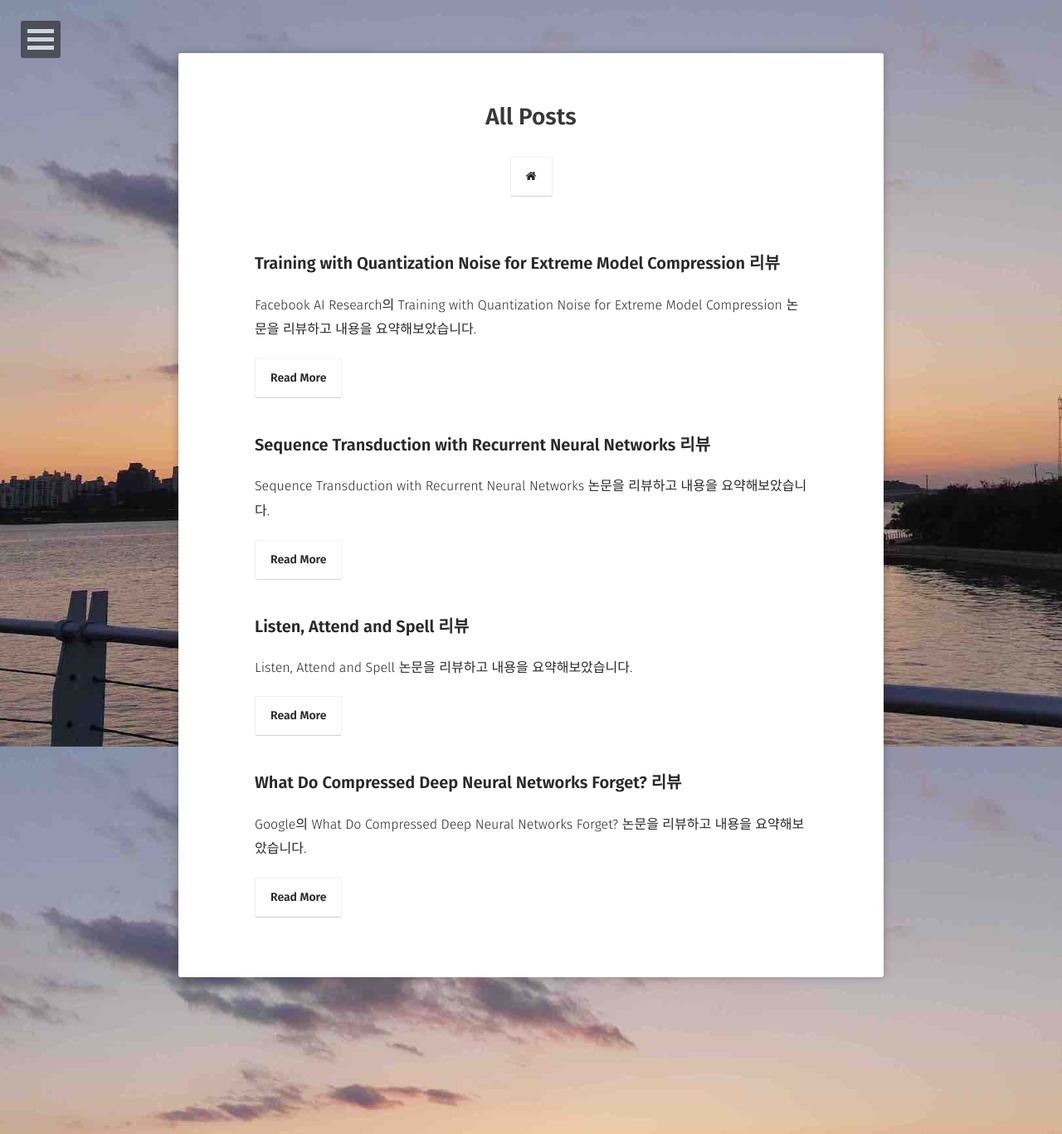
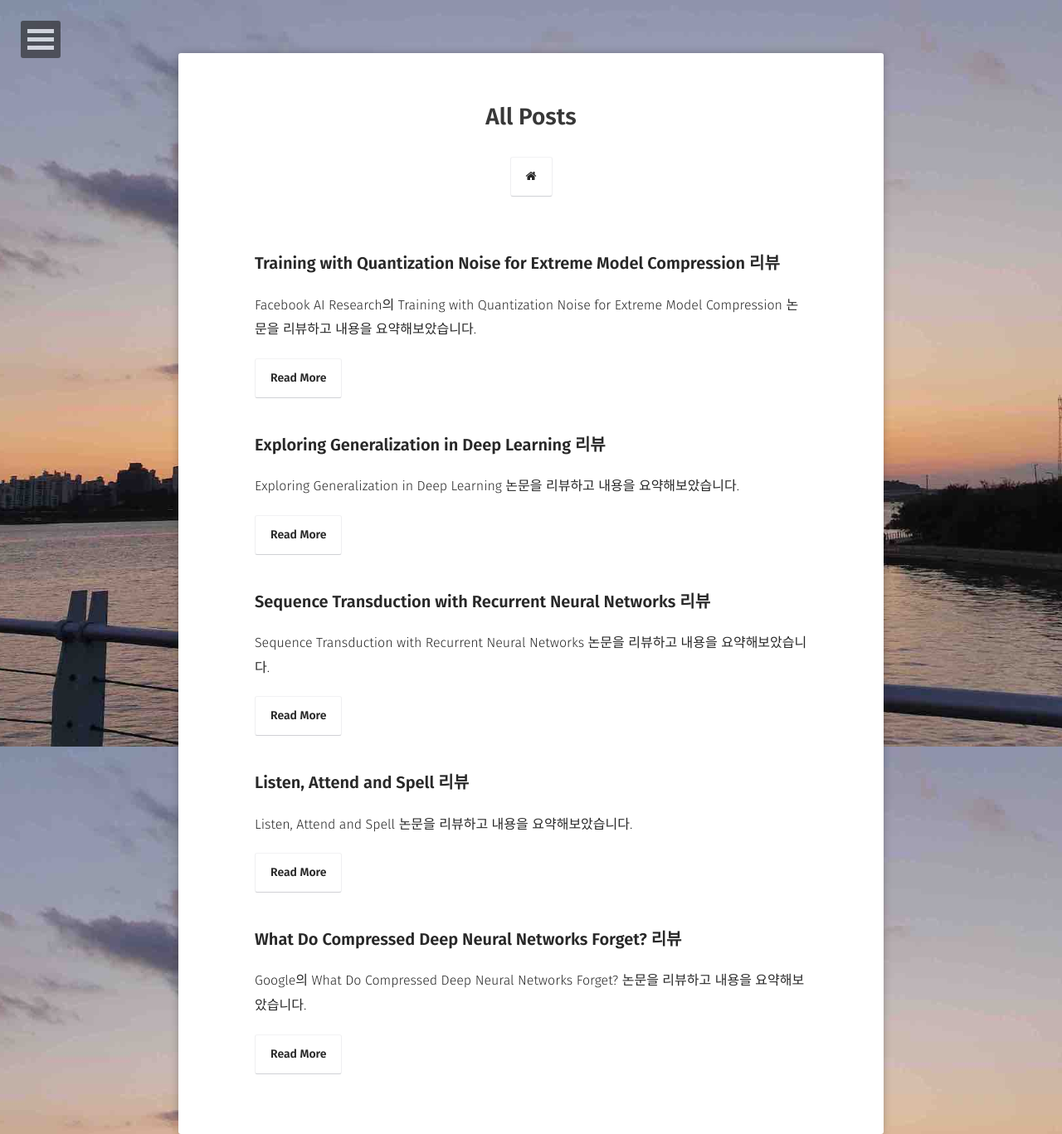
Before and after one commit to psj8252/psj8252.github.io, a Jekyll site: the page built from posts/index.md, in a window 1280 px wide. Shown: the whole page at 83% size. Built offline with Jekyll 4.4.1, drawn with Linux system fonts in a browser that asks for light colours; part of the change alters nothing that is shown.

Commit message:
feat: Exploring Generalization in Deep Learning 추가

```diff
--- /dev/null
+++ b/_posts/2020-04-19-exploring-generalization-in-deep-learning.md
@@ -0,0 +1,331 @@
+---
+layout: post
+title: Exploring Generalization in Deep Learning 리뷰
+comments: true
+excerpt: Exploring Generalization in Deep Learning 논문을 리뷰하고 내용을 요약해보았습니다.
+tag:
+- Machine Learning
+- Deep Learning
+- Generalization
+---
+
+<link rel="stylesheet" href="https://cdn.jsdelivr.net/npm/katex@0.12.0/dist/katex.min.css" integrity="sha384-AfEj0r4/OFrOo5t7NnNe46zW/tFgW6x/bCJG8FqQCEo3+Aro6EYUG4+cU+KJWu/X" crossorigin="anonymous">
+
+<script defer src="https://cdn.jsdelivr.net/npm/katex@0.12.0/dist/katex.min.js" integrity="sha384-g7c+Jr9ZivxKLnZTDUhnkOnsh30B4H0rpLUpJ4jAIKs4fnJI+sEnkvrMWph2EDg4" crossorigin="anonymous"></script>
+
+<script defer src="https://cdn.jsdelivr.net/npm/katex@0.12.0/dist/contrib/auto-render.min.js" integrity="sha384-mll67QQFJfxn0IYznZYonOWZ644AWYC+Pt2cHqMaRhXVrursRwvLnLaebdGIlYNa" crossorigin="anonymous"
+    onload="renderMathInElement(document.body);"></script>
+
+- [Exploring Generalization in Deep Learning](https://arxiv.org/abs/1706.08947)
+
+# Abstract
+
+---
+
+- 무엇이 Deep 네트워크에서 일반화(generalization)을 이끄는가?
+- 저자들은 당시에 제안된 설명들을 분석하고 각각의 평가 Measure들이 얼마나 일반화를 보장할 수 있는지를 측정함.
+
+# Introduction
+
+---
+
+- over parameterized 세팅에서는 여러개의 global minima가 생길 수 있다. 그런 경우는 여러 global minima들 모두 training error는 최소화 되지만 그 중 다수는 generalize가 잘 되지 않는다.
+→ Training Error를 최소화하는 것은 일반화를 보증하지 못함
+- optimizer의 변경, BatchSize 등이 일반화에 영향을 미치는 경우가 존재하기 때문에 파라미터의 숫자나 모델의 아키텍쳐만 가지고 도출되는 measure는 일반화를 설명하기에 불충분함.
+- 어떤 것들이 Neural Network에서 일반화를 보장할 수 있을까?
+- complexity나 capacity control은 뭐랑 관련된 걸까?
+    - norm이나 margin-based measure가 주로 capacity control에 사용됨
+    - sharpness (파라미터의 변화에 training error가 robust한 정도)나 PAC-Bayes 분석기법이 complexity measure로 제안됨
+
+<br/>
+
+딥러닝에서 일반화를 설명할 수 있는 complexity measure는 무엇이 필요한가?
+
+1. 일반화를 보장하기에 충분해야 함
+2. 실제로 해당 measure 아래 학습했을 때, complexity가 낮아야 함
+3. 기존 uniform measure(모델 파라미터 수 등)로 설명되지 않는 아래의 현상들을 설명할 수 있어야 함
+    - 실제 레이블을 가지고 학습한 일반화가 잘된 모델과 같은 아키텍쳐로 랜덤 레이블을 학습해도 training error를 0까지 떨어뜨릴 수 있음.
+    우리는 해당 measure에서 **실제 label로 학습한 모델의 complexity가 랜덤 레이블를 학습한 모델보다 낮기를 기대**함.
+    - 모델의 파라미터를 키웠을 때 training error는 차이가 없지만 실제 일반화의 성능은 증가하는 경우가 있음.
+    해당 measure 상으로 **모델의 파라미터가 커지면 complexity가 줄어들기를 기대**함
+    - optimization 방법(optimizer or initial parameter)만 다르고 똑같은 구조와 데이터셋으로 학습을 시켰을 때, 양쪽 모두 training error는 0이지만 한쪽이 더 일반화가 잘되는 경우가 있음.
+    해당 measure가 이런 **실제 일반화 성능과 상관관계를 갖기를 기대**함.
+
+<br/>
+
+- 저자들은 당시에 제안된 complexity measure들(norm, robustness, sharpness 등)이 일반화를 잘 설명하는지 여부를 이론적, 실증적으로 검증함
+
+## Notation
+
+$$f_{\mathbf{w}}(\mathbf{x})$$: function computed by a $$d$$ layer feed-forward with parameter $$\mathbf{w}$$ and ReLU
+
+$$f_{\mathbf{w}}(\mathbf{x})=\mathbf{\textit{W}}_d\phi(\mathbf{\textit{W}}_{d-1}\phi(...\phi(\mathbf{\textit{W}_1}\mathbf{x})))$$* where *$$\phi(z)=\max\{0,z\}$$
+
+$$\textit{D}_i^{\mathbf{x,w}}$$: $$i$$ 레이어에서 activation함수에 대응되는 대각 {1,0}  행렬. 단순화를 위해 위에쓴 $$\mathbf{x}$$를 지우고 $$\textit{D}_i$$로 씀.
+
+$$f_{\mathbf{w}}(\mathbf{x}) = W_dD_{d-1}W_{d-1}\cdots D_1W_1\mathbf{x} = W_d(\Pi_{i=1}^{d-1}D_iW_i)\mathbf{x}$$.
+
+<br/>
+
+$$h_i$$: $$i$$ 레이어에서 노드의 개수, $$h_0=n$$
+
+모든 레이어 $$i$$에 대해, $$W_i \in R^{h_i\times h_{i-1}}$$
+
+$$\ell(\mathbf{w,x})$$:  input이 $$x$$일 때, 함수 $$f_\mathbf{w}$$의 예측에 의한 Loss
+
+$$L(\mathbf{w})$$: 예상되는 loss
+
+$$\widehat{L}(\mathbf{w})$$: 트레이닝 셋에 대해 학습했을 때 경험적 loss
+
+$$[k]: \{1,2,\cdots,k\}$$
+(임의의 정수 $$k$$에 대해)
+
+$$\|\cdot\|_F$$: Frobenius norm
+
+$$\|\cdot\|_2$$: spectral norm
+
+$$\|\cdot\|_1$$: element-wise
+$$\ell_1$$-norm
+
+$$\|\cdot\|_\infty$$: element-wise
+$$\ell_\infty$$-norm
+
+# Generalization and Capacity Control in Deep Learning
+
+---
+
+- 저자들은 일반화를 보장하기 위해 요구되는 example의 개수 측면에서 *capacity*를 고려함
+
+    → 그 숫자는 거의 "랜덤 레이블로 학습했을 때 충분히 작은 training error까지 도달할 수 있는 example의 최대 개수"에 대응됨
+
+<br/>
+
+어떤 feedforward나 convolution으로 표현되는 모든 함수의 집합인 모델 클래스 $$\mathcal{H}$$가 주어졌을 때, 어떤 complexity measure를 다음의 맵핑 $$\mathcal{M}$$으로 볼 수 있다.
+
+$$\mathcal{M}:\{\mathcal{H,S}\} \rightarrow \mathbb{R} ^+$$,  $$\mathcal{S}$$ 는 학습셋
+
+이때 제한된 클래스 $$\mathcal{H}_{\mathcal{M},\alpha}=\{h:h\in \mathcal{H},\mathcal{M}\leq\alpha\}$$를 생각할 수 있다. ($$\alpha\geq0)$$
+
+그러면 $$\mathcal{H}_{\mathcal{M,M}(h)}$$의 capacity 관점에서 학습된 가설 모델 $$h$$ 는 일반화가 되었다고 보증할 수 있다.
+
+$$\mathcal{M}(h)$$의 값이 더 작은 $$h$$가 더 잘 일반화 되었을 것이라고 기대한다.
+
+## Network Size
+
+- 어떤 모델이든 유한한 정확도의 파라미터를 가지고 있다. 모델의 capacity는 파라미터의 수에 비례한다.  Bartlett과 Harvey는 feedforward 네트워크의 VC 차원을 아래와 같이 타이트하게 범위를 구했다.
+
+$$ \textmd{VC-dim} = \tilde{O}(d*\dim(\mathbf{w}))$$
+
+→ 파라미터의 숫자가 샘플의 숫자보다 많은 over-parameterized 세팅에서는 파라미터 수에만 의존하는 measure는 너무 약하고 모델의 일반화를 설명할 수 없음
+
+- 요즘 실제 활용되는 모델들은 샘플보다 많은 파라미터를 가진 경우가 많으며, 일반화되지 않고 랜덤 레이블조차 완벽하게 학습함.
+
+## Norms and Margins
+
+- capacity는 파라미터의 숫자와 상관없이 $$\ell_2$$ norm regularized 등으로 통제될 수 있다.
+
+예를 들어 capacity는 각 레이어의 hidden unit의 $$\ell_1$$norm에 기반해 경계가 그어질 수 있다.
+그건 $$\Pi_{i=1}^d\|W_i\|_{1,\infty}^2$$ 에 비례한다.
+여기서 $$\|W_i\|_{1,\infty}$$는 레이어 i의 hidden unit의
+$$\ell_1$$norm중에서 최대값을 뜻한다.
+
+$$\ell_{p,q}$$: 각 hidden unit의 $$\ell_p$$norm 값들의 $$\ell_q$$norm 이다.
+
+예를 들어 $$\ell_{2,2}$$는 $$\ell_F$$(=$$\ell_2)$$norm과 같다.
+
+$$\ell_p$$ path norm:
+$$\Pi_{i=1}^d\|W_i\|_{p,\infty}$$
+
+$$\ell_p$$ path norm은 node-wise rescaling에도 값이 변하지 않는다는 장점이 있다.
+
+node-wise rescaling: $$W_i$$에 $$\alpha$$를 곱하고 $$W_{j}$$에 $$\frac1\alpha$$를 곱해줘 scailing을 재분배하는 것
+
+<br/>
+
+만약 zero/one loss를 사용한다면(틀린개수 세기) loss는 전체 weight값을 반으로 줄이거나 두 배로 늘려도 달라지지 않음. (맞고 틀리고는 똑같을 테니) 따라서 임의의 아주 작은 norm을 얻을 수 있게 됨. ce-loss처럼 scale sensitive한 loss함수를 사용하면 이 문제를 해결할 수 있음.
+
+하지만, ce-loss를 사용하면 loss를 계속 줄이기 위해 결과값이 infinity로 커지는 문제가 발생함. 그러면 weight의 norm도 infinity로 커짐. 결국 이때 norm 값은 언제 멈추었냐의 정도의 의미가 된다.
+
+→ **결국 다른 optimization method나 hyper parameter로 학습한 모델을 weight의 norm으로 비교하는 것은 의미가 없음**
+
+<br/>
+
+대신 다른 network간 Norm의 비교를 유의미하게 만드는 방법은 network output의 scailing을 포함하는 것.
+
+margin: $$f_{\mathbf{w}}(\mathbf{x})[y_{true}]- \max_{y \ne y_{true}} f_{\mathbf{w}}(\mathbf{x})[y]$$
+
+($$x$$: single data point)
+
+정답 레이블의 값과 정답이 아닌 레이블의 값 중 가장 큰 값의 차이를 margin으로 사용한다.
+여러 입력데이터가 있을 때 가장 작은 값을 사용하는 건 예외적인 입력에 민감하기 때문에 margin 값은 하위 $$\epsilon$$ 비율에 해당하는 데이터의 margin을 사용한다. 이때의 margin을 $$\gamma_{margin}$$이라고 한다. $$\epsilon$$은 0.001 에서 0.1사이가 적절.
+
+<br/>
+
+margin을 이용해 capacity에 비례하도록 보정한 결과는 다음과 같다.
+
+$$\ell_2$$ norm →
+$$\frac1 {\gamma_{margin}^2}\Pi_{i=1}^d 4\|W_i\|_F^2$$
+
+$$\ell_1$$-path norm →
+$$\frac1{\gamma_{margin}^2} (\Sigma_{j \in \Pi_{k=0}^d [h_k]} |\Pi_{i=1}^d 2W_i[j_i,j_{i-1}]|)^2$$
+
+$$\ell_2$$-path norm →
+$$\frac1{\gamma_{margin}^2} \Sigma_{j \in \Pi_{k=0}^d [h_k]}\Pi_{i=1}^d 4h_iW_i^2[j_i,j_{i-1}]$$
+
+spectral norm →
+$$\frac1{\gamma_{margin}^2} \Pi_{i=1}^d h_i\|W_i\|_2^2$$
+
+이 식들은 parameter 수와 독립적으로 norm의 측면에서 capacity의 경계를 설정할 수 있다.
+
+![](../assets/post_files/exploring-generalization-in-deep-learning/1.png)
+
+저자들은 norm을 실제 레이블과 랜덤레이블로 학습했을 때를 비교했다. 저자들이 기대한 것은 두 가지이다.
+
+1. 실제 레이블로 학습했을 때, 랜덤레이블로 학습한 모델보다 complexity가 낮을 것
+2. 랜덤 레이블을 학습했을 때, capacity가 training 샘플의 수에 비례해 증가하는 것, 그 증가폭이 실제 레이블일 때 보다 더 클 것. (랜덤 레이블을 학습시키려면 모든 추가적인 샘플은 새 capacity를 필요로하기 때문)
+
+결과는 실제로 그렇게 나왔다.
+
+## Lipschitz Continuity and Robustness
+
+- 립시츠 상수로 capacity의 경계를 설정할 수 있을까?
+- 일반화를 설명할 때 립시츠 상수 자체만으로 충분한가?
+
+<br/>
+
+capacity control를 립시츠 연속 측면에서 다룸.
+
+$$\mathcal{X}$$: input space, $$\mathcal{M}$$: metric(거리 함수) 일때
+
+$$f : \mathcal{X} \rightarrow \mathbb{R}$$ on metric space $$(\mathcal{X}, \mathcal{M})$$
+
+$$|f(x)-f(y)| \leq C_{\mathcal{M}}\mathcal{M}(x,y)$$ 를 만족하는
+$$C_{\mathcal{M}}$$이 존재할 때 $$f$$는 립시츠 함수이다.
+
+- $$f$$는 모델에 대응되고 $$\mathcal{M}$$은 input space $$\mathcal{X}$$에서의 distance function에 대응된다
+
+<br/>
+
+[Luxburg and Bousquet](https://dl.acm.org/doi/10.5555/1005332.1005357)는 metric space $$(\chi, \mathcal{M})$$에서 립시츠 상수와 유한한 diam로 경계를 정할 수 있는 함수들의 capacity를 연구했다.
+
+$$diam_{\mathcal{M}}(\mathcal{X}) = \sup_{x,y \in X} \mathcal{M}(x,y)$$
+
+그들은 $$(\frac{C_{\mathcal{M}}}{\gamma_{margin}})^n diam_{\mathcal{M}}(\mathcal{X})$$ 에 비례하는 capacity를 제시했지만 **이 capacity bound는 input size에 지수적 의존성을 갖는다는 약점**이 있다. (n이 뭔지가 안나와있는데 정황 상 input dimension이 n으로 보임)
+
+<br/>
+
+관련된 또 다른 접근 중에는 [robustness](https://arxiv.org/abs/1005.2243)가 있다.
+
+$$\epsilon>0$$인 $$\epsilon$$이 주어졌을 때, $$\mathcal{X}$$를 아래의 조건을 만족하는 $$K$$개의 disjoint 집합으로 partioning할 수 있다면, 학습된 모델 $$f_{\mathbf{w}}$$는 $$K$$만큼 robust하다.
+
+트레이닝 셋 $$\mathbf{s}$$에 있는 모든 $$(\mathbf{x}, y)$$에 대해 각각의 disjoint set $$C_i$$은 다음을 만족한다.
+
+$$\mathbf{x,z} \in C_i \Rightarrow |\ell(\mathbf{w,x})-\ell(\mathbf{w,z})| \le \epsilon$$
+
+이때 $$K$$ robust한 모델의 capacity는 $$K$$이다.
+
+<br/>
+
+$$K$$는 $$C_{\|\cdot\|}$$로 설명할 수 있는데, 이 때 립시츠 $$C_{\|\cdot\|}$$나 $$C_{\ell_\infty}, C_{\ell_2}$$ 립시츠 상수를 사용하면 결과적으로 input dimension과 네트워크 depth에 지수적인 의존성을 갖게된다.
+
+→ **결국 립시츠 상수만으로는 capacity conrol을 합리적으로 설명할 수 없다.**
+
+## Sharpness
+
+sharpness라는 파라미터 space에 대한 적대적 변동에 robust한지를 측정하는 개념이 일반화의 측정도구로 당시에 제시되었다.
+
+$$\zeta_\alpha(\mathbf{w}) = \frac{\max_{|\nu_i| \le \alpha(|\mathbf{w}_i|+1)}\widehat{L}(f_\mathbf{w+\nu})-\widehat{L}(f_\mathbf{w})}{1 + \widehat{L}(f_\mathbf{w})} \simeq \max_{|\nu_i|\le \alpha(|\mathbf{w}_i|+1)} \widehat{L}(f_\mathbf{w+\nu})-\widehat{L}(f_\mathbf{w})$$
+
+여기서 $$\widehat{L}(f_\mathbf{w})$$는 보통 neural net에서 매우 작기 때문에 중요하지 않은 것으로 보아 sharpness를 제시한 저자들은 단순하게 분모를 무시했다.
+
+![](../assets/post_files/exploring-generalization-in-deep-learning/2.png)
+
+**하지만 sharpness는 모델의 일반화를 측정할 수 없다.**
+
+- 첫째로 랜덤 라벨로 학습한 모델과 실제 라벨로 학습한 모델을 보면 가장 왼쪽 그림인 sharpness는 모델의 크기가 클 때는 맞게 표현되었지만 모델의 크기가 작을 때는 오히려 random label의 sharpness가 더 떨어졌다.
+- 게다가 sharpness는 $$\mathbf{w}$$의 스케일에 의존성이 있기 때문에 파라미터의 스케일을 조정해 인위적으로 크거나 작게 만들 수 있다.
+
+→ **sharpness는 모델의 capacity를 컨트롤하기에 충분하지 않다.**
+
+<br/>
+
+대신에 저자들은 expected sharpness를 **PAC Bayesian** 프레임워크의 맥락으로 보는 관점을 옹호했다.<br/>
+**sharpness와 norm을 함께 사용함으로써 capacity control를 제공하며, 많은 관측된 현상을 설명할 수 있다.**
+
+PAC Bayesian 분석은 $$\mathcal{Q}$$라는 학습 데이터에 의존적인 분포(때때로 posterior 불리는)에서 랜덤하게 뽑힌 predictor (hypothesis)의 기대되는 에러의 범위를 보장한다.
+
+$$f_\mathbf{w}$$: 학습 데이터로 학습된 어떤 예측 함수
+
+$$\mathbf{w}$$: 학습 데이터로 학습한 predictor
+
+$$\nu$$: 확률 변수
+
+predictor에 대한 분포 $$\mathcal{Q}$$를 $$\mathbf{w}+\mathbf{\nu}$$로 나타낼 수 있다.
+
+<br/>
+
+학습데이터와는 독립적인 가설에 대한 prior 분포 $$P$$가 주어졌을 때, $$f_{\mathbf{w}+\nu}$$는 다음과 같다. ([Simplified PAC-Bayesian Margin Bounds](http://citeseerx.ist.psu.edu/viewdoc/summary?doi=10.1.1.129.6048))
+
+$$\mathbb{E}_\nu[L(f_\mathbf{w+\nu})] \le \mathbb{E}_\nu[\widehat{L}(f_\mathbf{w+\nu})] + \sqrt{\mathbb{E}_\nu[\widehat{L}(f_\mathbf{w+\nu})]\mathcal{K}}+\mathcal{K}$$, where $$\mathcal{K}=\frac{2(KL(\mathbf{w}+\nu\|P) + \ln\frac{2m}{\sigma})}{m-1}$$
+
+neuralnet에서는 training Loss $$\mathbb{E}_\nu[\widehat{L}(f_\mathbf{w}+\nu)]$$가 $$\mathcal{K}$$보다 작을 때가 많으므로, 뒤쪽 항이 중요하다.
+
+<br/>
+
+위 식을 조정하면 weaker bound로 다음 식을 얻을 수 있다.
+
+$$\mathbb{E}_\nu[L(f_{\mathbf{w}+\nu})] \le \mathbb{E}_\nu[\widehat{L}(f_\mathbf{w+\nu})] + 4 \sqrt{\frac{(KL(\mathbf{w}+\nu\|P)+\ln\frac{2m}{\sigma}}{m}}$$
+
+이 식은 아래와 같이 다시 표현할 수 있다.
+
+$$\mathbb{E}_\nu[L(f_\mathbf{w+\nu})] \le \widehat{L}(f_\mathbf{w}) + \underbrace{\mathbb{E}_\nu[\widehat{L}(f_\mathbf{w+\nu})] - \widehat{L}(f_\mathbf{w})}_{\textmd{expected sharpness}} + 4 \sqrt{\frac1m \bigg(KL(\mathbf{w+\nu}\|P)+\ln \frac{2m}{\sigma}\bigg)}$$
+
+보시다시피 PAC-Bayes bound는 두 개의 의존성이 있다.
+
+- expected sharpness
+- prior P에 대한 KL divergence
+
+<br/>
+
+이 bound는 어떠한 분포 $$P$$, $$\nu$$ 그리고 어떤 $$\mathbf{w}$$를 골라을 때도 성립하기 때문에 간단하게 $$P$$를 평균 0, $$\sigma^2$$의 분산인 정규분포로 정의하고 $$\nu$$또한 평균 0에 분산이 $$\sigma^2$$인 spherical 가우시안으로 선택하면 다음 식이 된다.
+
+$$\mathbb{E}_\nu[L(f_\mathbf{w+\nu})] \le \widehat{L}(f_\mathbf{w}) + \underbrace{\mathbb{E}_\nu[\widehat{L}(f_\mathbf{w+\nu})] - \widehat{L}(f_\mathbf{w})}_{\textmd{expected sharpness}} + 4 \sqrt{\frac1m \bigg(\underbrace{\frac{\|\mathbf{w}\|_2^2}{2\sigma^2}}_{\textmd{KL}} +\ln \frac{2m}{\sigma}\bigg)}$$
+
+- 위의 일반화는 capacity control을 expected sharpness와 norm을 함께 활용하여 명확한 방법으로 설명한다.
+- 앞에서 sharpness자체는 스케일을 고려하지 않는다고 했는데 위의 bound에서는 norm과 sharpness가 $$\sigma$$를 통해 직접적으로 상호작용한다. (norm을 키우기 위해 $$\sigma$$를 줄이면 sharpness가 같이 작아지고, 반대도 마찬가지) 그러므로 합리적인 bound를 얻기 위해서는 $$\sigma$$를 적절히 선택해야 한다.
+- 저자들은 실험을 통해 위의 meaure가 일반화의 오류를 더 잘 표현한다는 것을 관찰했다. (위의 Figure 2에서도 그렇게 나타남)
+
+# Empirical Investigation
+
+---
+
+저자들은 앞서 말한 measure들이 정말로 효과적인지를 검증하는 실험을 진행했다.
+
+## Difference Global Minima
+
+![](../assets/post_files/exploring-generalization-in-deep-learning/3.png)
+
+여러 방법으로 objective function에 대한 global minima에 도달한 모델들을 어떻게 비교할까?
+
+- 저자들은 CIFAR 10에서 진짜 label  10000개에 랜덤 label을 개수를 달리해 추가적으로 학습시키면서 각각이 다른 global minima에 도달하도록 했다.
+- 앞에서 예상한 대로 norm 기반의 접근은 좋은 지표를 보였으며, sharpness는 잘 동작하지 않았다. PAC-Bayes measure 또한 잘 예측했다.
+
+## Increasing Network Size
+
+MNIST 데이터셋을 이용해 모델의 크기에 따라 measure들이 영향을 받는 모습을 실험했다.
+
+- 저자들은 sensible compexity measure라면 test error의 양상처럼 모델 크기가 커짐에 따라 예측 값이 작아지기를 기대했다.
+
+![](../assets/post_files/exploring-generalization-in-deep-learning/4.png)
+
+- norm 기반의 접근은 hidden unit이 128까지는 유효한 예측을 했지만 norm은 앞서 말한 대로 hidden unit의 개수에 의존성이 있기 때문에 그 이후는 제대로 예측하지 못했다.
+- expected sharpness의 경우에도 128까지는 제대로 예측했지만 그 보다 더 큰 네트워크의 일반화를 제대로 설명하지 못했다.
+- 이 점은 neuralnet에서 발견되는 모든 일반화 현상을 설명하기에는 아직 부족하다는 점을 시사한다.
+
+# Conclusion
+
+---
+
+- 딥러닝에서는 실제로 잘 동작하는 많은 일반화 현상이 아직 잘 설명되지 않고 있다.
+- 이 논문에서는 일반화 현상을 설명하는 여러 complexity measure의 후보군을 살펴보고 비교했다.
+- 아직도 마땅한 선택지는 없지만 expected sharpness와 norm의 조합은 neural network의 일반화 현상을 훨씬 더 잘 설명하는 것으로 보인다.
```
Also changed, not shown: _posts/2020-04-18-sequence-transduction-with-recurrent-neural-networks.md (+0 -1 lines), assets/post_files/exploring-generalization-in-deep-learning/1.png (added), assets/post_files/exploring-generalization-in-deep-learning/2.png (added), assets/post_files/exploring-generalization-in-deep-learning/3.png (added), assets/post_files/exploring-generalization-in-deep-learning/4.png (added).
